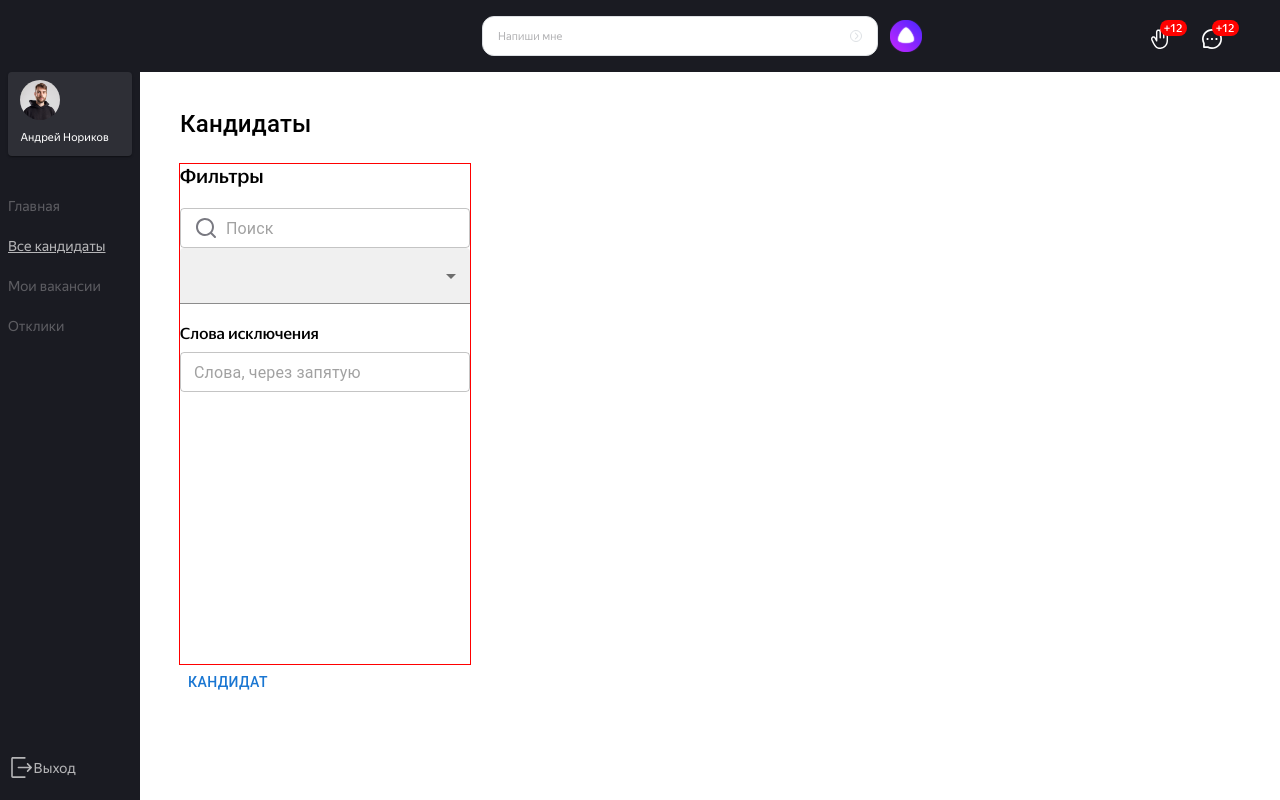
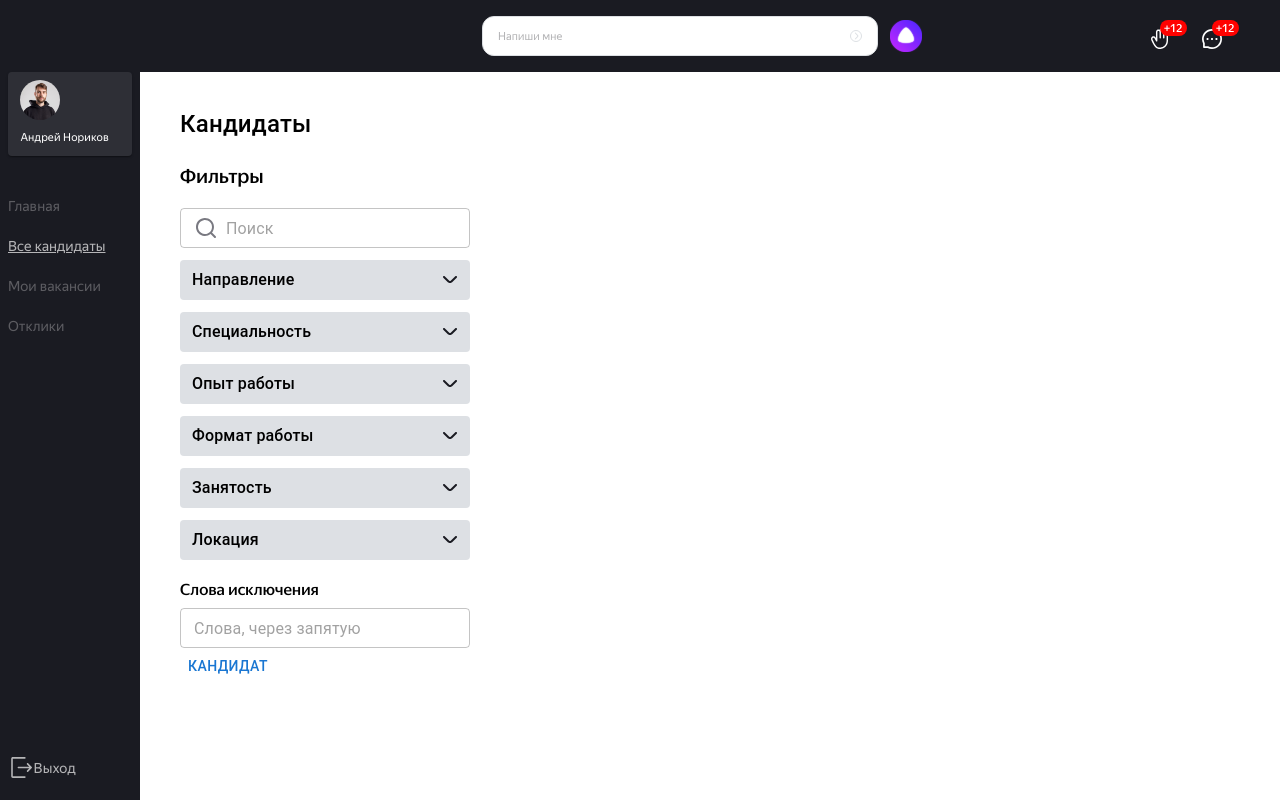
Before and after one commit to NastyaNev/career-hackathon-frontend, a React (Create React App) app: page /career-hackathon-frontend/candidates in a window 1280 px wide. Built offline with nearby package versions, Linux system fonts and the light colour scheme.

Commit message:
dropdown

```diff
--- /dev/null
+++ b/src/components/drop-down-menu/drop-down-menu.jsx
@@ -0,0 +1,65 @@
+import * as React from 'react';
+import { Stack, Select, Typography, FormControl, MenuItem, ListItemIcon, Checkbox, ListItemText, Button } from '@mui/material';
+import ClickAwayListener from '@mui/material/ClickAwayListener';
+import arrowDown from '../../images/arrow_down_black.svg';
+import arrowUp from '../../images/arrow_up.svg';
+import styles from './drop-down-menu.module.css';
+
+function DropDownMenu({ nameFilter, options }) {
+
+//   const res = options.length === 0 ? false : true;
+
+  const [open, setOpen] = React.useState(false);
+
+  const handleClick = () => {
+    setOpen((prev) => !prev);
+  };
+
+  const handleClickAway = (e) => {
+    e.preventDefault()
+  };
+
+  const MenuProps = {
+    PaperProps: {
+      style: {
+        display: 'none'
+      }
+    }}
+
+
+
+  return (
+    <ClickAwayListener onClickAway={handleClickAway}>
+      <FormControl sx={{position: 'relative'}}>
+        <Select
+            defaultOpen
+            input={
+                <Stack flexDirection='row' justifyContent='space-between' alignItems='center' onClick={handleClick}>
+                    <Typography ml={1.5} sx={{fontSize: '16px', fontWeight: 500, lineHeight: '20px'}}>{nameFilter}</Typography>
+                    <img className={styles.arrow} src={open ? arrowUp : arrowDown} alt='развернуть' />
+                </Stack>
+            }
+            disableUnderline
+            sx={{display: 'flex', backgroundColor: '#dde0e4', color: 'black', width: '100%', borderRadius: '4px', height: '40px', marginTop: '12px', padding: '0'}}
+            className={styles.select}
+            variant="filled"
+            MenuProps={MenuProps}
+        />
+        {open ? (
+          <Stack sx={{p: '12px 8px 0 8px', gap: '8px'}}>
+            {options.map((option) => (
+            <MenuItem key={option} value={option} sx={{padding: 0}} className={styles.options} >
+              <ListItemIcon sx={{height: '20px'}}>
+                <Checkbox />
+              </ListItemIcon>
+              <ListItemText disableTypography primary={option} sx={{padding: 0}} className={styles.options} />
+            </MenuItem>
+            ))}
+          </Stack>
+         ) : null}
+      </FormControl>
+    </ClickAwayListener>
+  );
+}
+
+export default DropDownMenu;
--- /dev/null
+++ b/src/components/drop-down-menu/drop-down-menu.module.css
@@ -0,0 +1,26 @@
+.arrow {
+    margin-right: 8px ;
+}
+
+.select {
+    cursor: pointer;
+    transition: opacity 0.5s ease-in-out;
+}
+
+.select:hover {
+    opacity: 0.6;
+}
+
+.options {
+    font-family: YS Text !important;
+    font-size: 14px !important;
+    font-weight: 400 !important;
+    line-height: 20px !important;
+}
+
+.header_menu {
+    display: flex;
+    flex-direction: row;
+    justify-content: space-between;
+    align-items: center;
+}
--- a/src/components/drop-down/drop-down.jsx
+++ /dev/null
@@ -1,68 +0,0 @@
-import React, { useState } from "react";
-import { Checkbox, ListItemIcon, ListItemText, MenuItem, FormControl, Select } from '@mui/material';
-
-import { MenuProps, useStyles, options } from "./utils";
-import arrow from '../../images/arrow_down_black.svg';
-
-function App() {
-  const classes = useStyles();
-  const [selected, setSelected] = useState([]);
-  const isAllSelected =
-    options.length > 0 && selected.length === options.length;
-
-  const handleChange = (event) => {
-    const value = event.target.value;
-    if (value[value.length - 1] === "all") {
-      setSelected(selected.length === options.length ? [] : options);
-      return;
-    }
-    setSelected(value);
-  };
-
-  return (
-    <FormControl className={classes.formControl}>
-      <Select
-        labelId="mutiple-select-label"
-        multiple
-        value={selected}
-        onChange={handleChange}
-        renderValue={(selected) => selected.join(", ")}
-        MenuProps={MenuProps}
-        displayEmpty
-        // IconComponent
-        variant="filled"
-      >
-        <MenuItem
-          value="all"
-          classes={{
-            root: isAllSelected ? classes.selectedAll : ""
-          }}
-        >
-          <ListItemIcon>
-            <Checkbox
-              classes={{ indeterminate: classes.indeterminateColor }}
-              checked={isAllSelected}
-              indeterminate={
-                selected.length > 0 && selected.length < options.length
-              }
-            />
-          </ListItemIcon>
-          <ListItemText
-            classes={{ primary: classes.selectAllText }}
-            primary="Select All"
-          />
-        </MenuItem>
-        {options.map((option) => (
-          <MenuItem key={option} value={option}>
-            <ListItemIcon>
-              <Checkbox checked={selected.indexOf(option) > -1} />
-            </ListItemIcon>
-            <ListItemText primary={option} />
-          </MenuItem>
-        ))}
-      </Select>
-    </FormControl>
-  );
-}
-
-export default App;
--- a/src/components/drop-down/utils.jsx
+++ /dev/null
@@ -1,56 +0,0 @@
-import { makeStyles } from '@mui/styles';
-
-const useStyles = makeStyles({
-  formControl: {
-    width: '100%',
-    margin: 0
-  },
-  indeterminateColor: {
-    color: "#f50057"
-  },
-  selectAllText: {
-    fontWeight: 500
-  },
-  selectedAll: {
-    backgroundColor: "rgba(0, 0, 0, 0.08)",
-    "&:hover": {
-      backgroundColor: "rgba(0, 0, 0, 0.08)"
-    }
-  }
-});
-
-const ITEM_HEIGHT = 48;
-const ITEM_PADDING_TOP = 8;
-const MenuProps = {
-  PaperProps: {
-    style: {
-      maxHeight: ITEM_HEIGHT * 4.5 + ITEM_PADDING_TOP,
-      width: 250
-    }
-  },
-  getContentAnchorEl: null,
-  anchorOrigin: {
-    vertical: "bottom",
-    horizontal: "center"
-  },
-  transformOrigin: {
-    vertical: "top",
-    horizontal: "center"
-  },
-  variant: "menu"
-};
-
-const options = [
-  "Oliver Hansen",
-  "Van Henry",
-  "April Tucker",
-  "Ralph Hubbard",
-  "Omar Alexander",
-  "Carlos Abbott",
-  "Miriam Wagner",
-  "Bradley Wilkerson",
-  "Virginia Andrews",
-  "Kelly Snyder"
-];
-
-export { useStyles, MenuProps, options };
--- a/src/components/filters/filters.jsx
+++ b/src/components/filters/filters.jsx
@@ -2,15 +2,21 @@ import { Box, Stack, Typography } from '@mui/material';
 import React from 'react';
 import SearchInput from '../search-input/search-input';
 import WordsInput from '../words-input/words-input';
-import DropDown from '../drop-down/drop-down';
+import DropDownMenu from 'components/drop-down-menu/drop-down-menu';
+import { optionsDirections, optionsProfessions, optionsExperience, optionsFormat, optionsBusyness, optionsLocation } from '../../utils/arrays/filters-option-arrays'
 
 function Filters () {
 
   return (
-    <Stack sx={{width: 290, outline: "1px solid red", height: 500}}>
+    <Stack sx={{width: 290}}>
         <Typography mb={2.5} sx={{fontFamily: 'YS Display', fontSize: '20px', fontStyle: 'normal', fontWeight: 500, lineHeight: '24px'}}>Фильтры</Typography>
         <SearchInput />
-        <DropDown />
+        <DropDownMenu nameFilter='Направление' options={optionsDirections} />
+        <DropDownMenu nameFilter='Специальность' options={optionsProfessions} />
+        <DropDownMenu nameFilter='Опыт работы' options={optionsExperience} />
+        <DropDownMenu nameFilter='Формат работы' options={optionsFormat} />
+        <DropDownMenu nameFilter='Занятость' options={optionsBusyness} />
+        <DropDownMenu nameFilter='Локация' options={optionsLocation} />
         <Box>
             <Typography mb={1} mt={2.5} sx={{fontFamily: 'YS Display', fontSize: '16px', fontStyle: 'normal', fontWeight: 500, lineHeight: '20px'}}>Слова исключения</Typography>
             <WordsInput />
--- a/src/utils/arrays/filter-options.jsx
+++ /dev/null
@@ -1,5 +0,0 @@
-export const filterOptions = [
-    "1",
-    "2",
-    "3"
-]
--- /dev/null
+++ b/src/utils/arrays/filters-option-arrays.js
@@ -0,0 +1,30 @@
+export const optionsDirections = [
+    "Программирование",
+    "Анализ данных",
+    "Дизайн",
+    "Менеджмент",
+    "Маркетинг"
+];
+
+export const optionsProfessions = [
+
+];
+
+export const optionsExperience = [
+    "Менее 1 года",
+    "От 1 года до 3 лет",
+    "От 3 до 6 лет",
+    "Более 6 лет"
+];
+
+export const optionsFormat = [
+
+];
+
+export const optionsBusyness = [
+
+];
+
+export const optionsLocation = [
+
+];
```
Also changed, not shown: src/images/arrow_up.svg (added).
